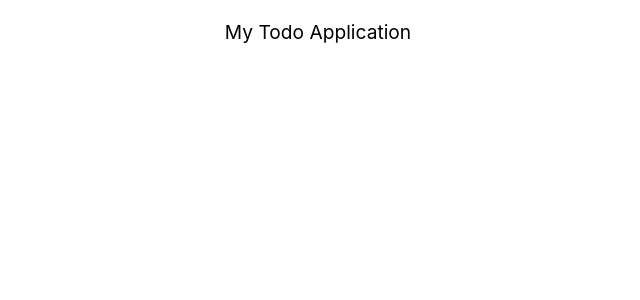
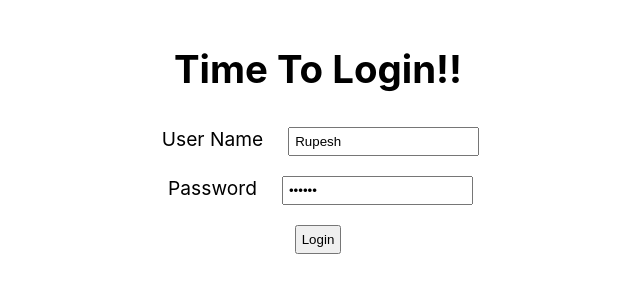
Before and after one commit to Rupesh1904/Full_Stack_todo-app, a React (Create React App) app: page / in a window 1280 px wide. Shown: the top 300 px of the page, without its empty margins (322-962 px from the left). Built offline with nearby package versions, Linux system fonts and the light colour scheme.

Commit message:
Adding Component

```diff
--- a/package.json
+++ b/package.json
@@ -8,6 +8,7 @@
     "@testing-library/user-event": "^13.5.0",
     "react": "^18.2.0",
     "react-dom": "^18.2.0",
+    "react-router-dom": "^6.11.2",
     "react-scripts": "5.0.1",
     "web-vitals": "^2.1.4"
   },
--- a/src/App.js
+++ b/src/App.js
@@ -1,11 +1,13 @@
-import logo from './logo.svg';
+
 import './App.css';
+import ToDoApp from './Components/ToDoApp';
 
 function App() {
   return (
-    <div className="App">
-        My Todo Application
-    </div>
+   <div className='ToDoApp'>
+      <ToDoApp/>
+   </div>
+
   );
 }
 
--- /dev/null
+++ b/src/Components/ToDoApp.css
@@ -0,0 +1,4 @@
+label,input,button{
+    margin: 10px;
+    padding: 5px;
+}
--- /dev/null
+++ b/src/Components/ToDoApp.jsx
@@ -0,0 +1,127 @@
+import { useState } from 'react'
+import {BrowserRouter, Routes, Route,useNavigate,Params, useParams} from 'react-router-dom'
+import './ToDoApp.css'
+
+export default function ToDoApp(){
+
+    return (
+        <div>
+            <BrowserRouter>
+                <Routes>
+                    <Route path='/' element={<LoginComponent/>} ></Route>
+                    <Route path='/Login' element={<LoginComponent/>} ></Route>
+                    <Route path='/Welcome/:username' element={<WelcomeComponent/>} ></Route>
+                    <Route path='/todos' element={<TodoListComponent/>} ></Route>
+                    <Route path='*' element={<ErrorComponent/>} ></Route>
+                </Routes>
+            </BrowserRouter>
+
+        </div>
+    )
+}
+function LoginComponent(){
+
+    const [password, setPassword]= useState("Rupesh")
+    const[username, setUserName]=useState("Rupesh");
+    const[showSuccessMessage,setShowSuccessMessage]=useState(false)
+    const[showErrorMessage,setShowErrorMessage]=useState(false)
+    const navigate = useNavigate()
+
+    function handleUserNameChange(event){
+        setUserName(event.target.value);
+    }
+    function handlePasswordChange(event){
+        setPassword(event.target.value);
+    }
+    function handleSubmit(){
+        if(username==="Rupesh" &&password==="Rupesh" ){
+           setShowSuccessMessage(true)
+           setShowErrorMessage(false)
+           navigate(`/welcome/${username}`)
+        }
+        else {
+            setShowSuccessMessage(false)
+             setShowErrorMessage(true)
+        }
+    }
+
+    return(
+        <div className="Login">
+            <h1>Time To Login!!</h1>
+            {showSuccessMessage &&  <div>Successfully Authenticated</div>}
+            {showErrorMessage && <div>Authentication Failed! Please Check your Credentials!</div>}
+            <div className='Message'>{showSuccessMessage}</div>
+            <div className="LoginForm">
+                <div>
+                    <label >User Name</label>
+                    <input type="text" name="Username" value={username} onChange={handleUserNameChange}/>
+                </div>
+                <div>
+                    <label >Password</label>
+                    <input type="password" name="Password" value={password} onChange={handlePasswordChange} />
+                </div>
+                <div>
+                    <button type="submit" name="Login" onClick={handleSubmit}>Login</button>
+                </div>
+            </div>
+        </div>
+    )
+}
+
+function WelcomeComponent(){
+    const {username}= useParams()
+    return(
+        <div className="Welcome">
+            <h1>Welcome to ToDo Management Application {username}</h1>
+            <div>
+                Created using React and Spring Boot!!!
+            </div>
+        </div>
+    )
+}
+function ErrorComponent(){
+    return(
+        <div className="Error">
+            <h1>We are working really hard!!!</h1>
+            <div>
+                Page Not Found !!!! Error 404!!!
+            </div>
+        </div>
+    )
+}
+function TodoListComponent(){
+    const todos=[
+                    {id:1, description:"Learn AWS"},
+                    {id:2, description:"Learn Full Stack"},
+                    {id:3, description:"Learn Azure"}
+                ]
+    return(
+        <div className="ListTodosComponent">
+            <h1>Here is the List of your Todos</h1>
+            <div>
+                <table>
+                    <thead>
+                        <tr>
+                            <td>Id</td>
+                            <td>Description</td>
+                        </tr>
+
+                    </thead>
+                    <tbody>
+                        {
+                            todos.map(
+                                todo=>(
+                                    <tr key={todo.id}>
+                                        <td>{todo.id}</td>
+                                         <td>{todo.description}</td>
+                                    </tr>
+                                )
+                            )
+                        }
+
+                    </tbody>
+                </table>
+            </div>
+        </div>
+    )
+}
--- a/src/index.css
+++ b/src/index.css
@@ -1,4 +1,5 @@
 body {
+  text-align: center;
   margin: 20px;
   padding: 20px;
   margin: 0;
```
Also changed, not shown: src/logo.svg (deleted), 1 other file (tests, documents, lock files or other folders).
